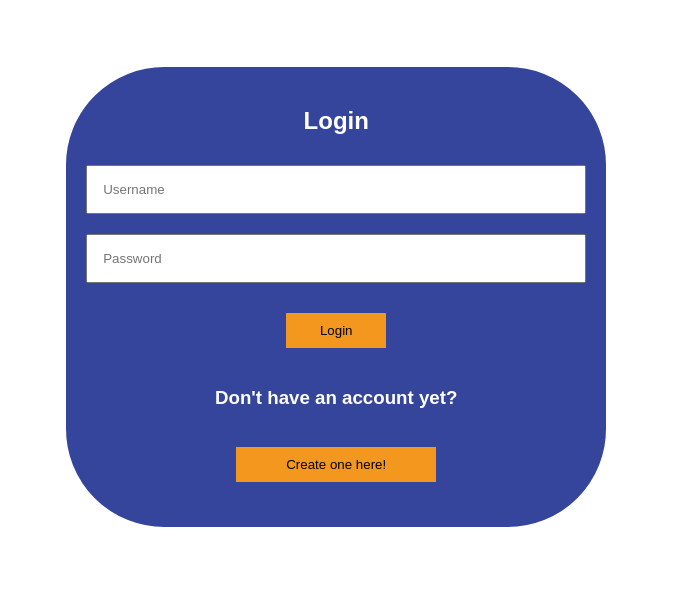
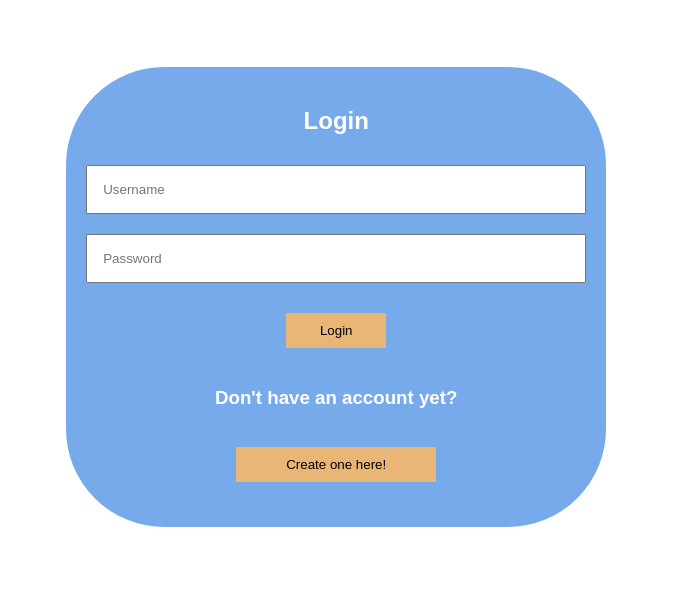
Before and after one commit to devonreing/teamC, a plain HTML site: page login.html in a window 1280 px wide. Shown: the part 135-744 px from the top of the page, 594-1280 px from the left. Drawn offline with Linux system fonts and the light colour scheme.

Commit message:
update css files

```diff
--- a/login.css
+++ b/login.css
@@ -11,7 +11,7 @@ body {
 
 .login-form {
     display: inline-block;
-    background-color: #35459c;
+    background-color: #76aaea;
     color: white;
     width: 500px;
     height: 420px;
@@ -39,7 +39,7 @@ input[type="password"] {
 }
 
 #login-button {
-    background-color: #f3971f;
+    background-color: #eab676;
     width: 100px;
     margin: 20px 0;
     color: black;
@@ -64,7 +64,7 @@ input[type="password"] {
 }
 
 #create-profile-button {
-    background-color: #f3971f;
+    background-color: #eab676;
     width: 200px;
     margin: 20px 0;
     color: black;
```
